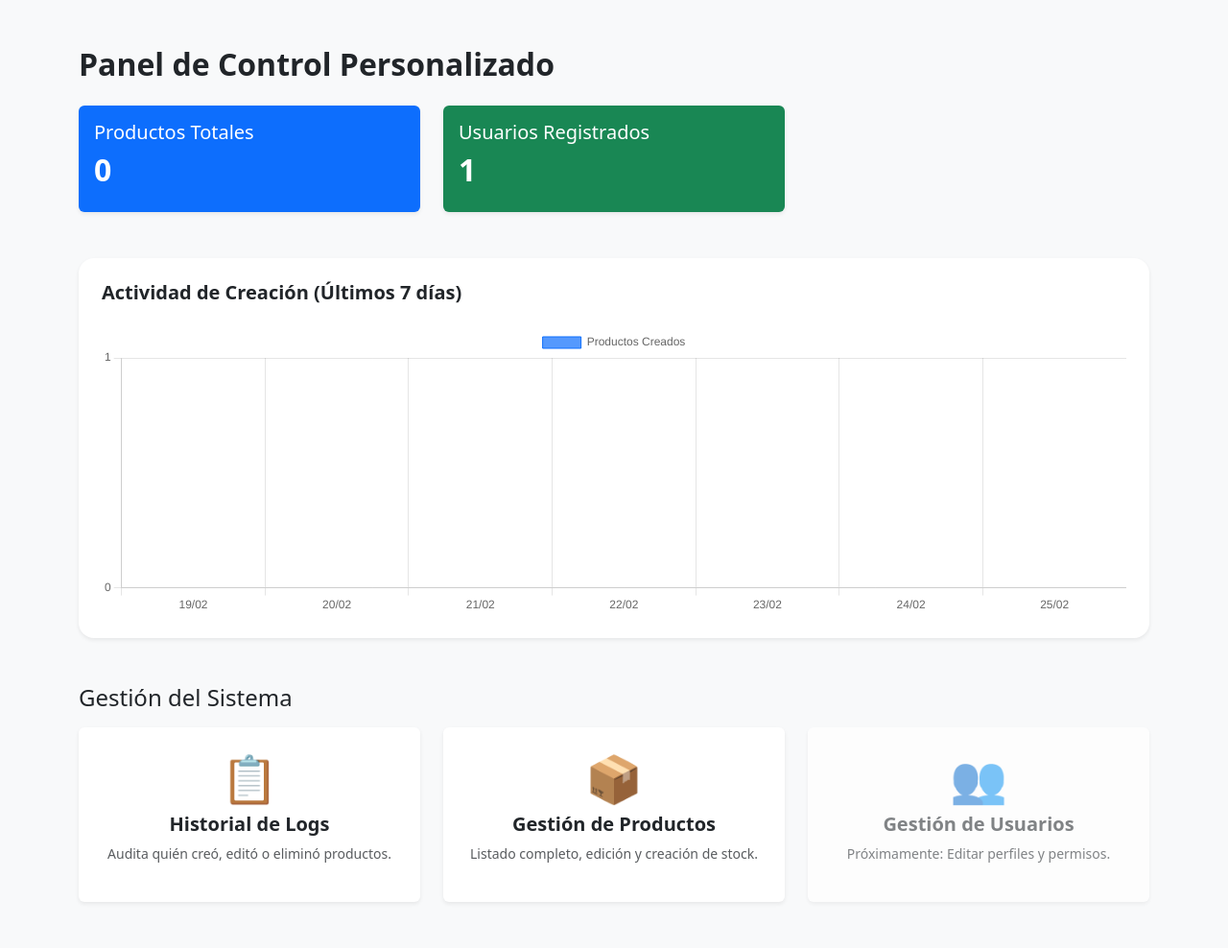
After one commit to TheNicoVM7/django-crud-auth-api, a Django app: page /panel-admin/ in a window 1280 px wide. The commit adds this page. Shown: the whole page at 96% size. Run offline with Django 5.2, Linux system fonts and the light colour scheme; the visitor is signed in with stand-in values (Sample User, id 1); data comes from the database, SQL or seed files in the repository; data that the repository does not hold is empty.

Commit message:
Se termina módulo de gráfica en admin personalizado

```diff
--- /dev/null
+++ b/frontend/templates/frontend/admin_dashboard.html
@@ -0,0 +1,105 @@
+<!DOCTYPE html>
+<html lang="es">
+
+<head>
+    <meta charset="UTF-8">
+    <meta name="viewport" content="width=device-width, initial-scale=1.0">
+    <title>Panel de Administración</title>
+    <link href="https://cdn.jsdelivr.net/npm/bootstrap@5.3.2/dist/css/bootstrap.min.css" rel="stylesheet">
+</head>
+
+<body class="bg-light">
+    <div class="container py-5">
+        <h2 class="fw-bold mb-4">Panel de Control Personalizado</h2>
+
+        <div class="row g-4 mb-5">
+            <div class="col-md-4">
+                <div class="card border-0 shadow-sm bg-primary text-white p-3">
+                    <h5>Productos Totales</h5>
+                    <h2 class="fw-bold">{{ total_productos }}</h2>
+                </div>
+            </div>
+            <div class="col-md-4">
+                <div class="card border-0 shadow-sm bg-success text-white p-3">
+                    <h5>Usuarios Registrados</h5>
+                    <h2 class="fw-bold">{{ total_usuarios }}</h2>
+                </div>
+            </div>
+        </div>
+
+        <div class="row mb-5">
+            <div class="col-12">
+                <div class="card border-0 shadow-sm rounded-4 p-4">
+                    <h5 class="fw-bold mb-4">Actividad de Creación (Últimos 7 días)</h5>
+                    <div style="height: 300px;">
+                        <canvas id="registroChart"></canvas>
+                    </div>
+                </div>
+            </div>
+        </div>
+
+        <h4 class="mb-3">Gestión del Sistema</h4>
+        <div class="row g-4">
+            <div class="col-md-4">
+                <a href="{% url 'ver_logs' %}" class="text-decoration-none">
+                    <div class="card h-100 border-0 shadow-sm hover-shadow p-4 text-center">
+                        <div class="display-5 mb-2">📋</div>
+                        <h5 class="fw-bold text-dark">Historial de Logs</h5>
+                        <p class="text-muted small">Audita quién creó, editó o eliminó productos.</p>
+                    </div>
+                </a>
+            </div>
+
+            <div class="col-md-4">
+                <a href="{% url 'lista_productos' %}" class="text-decoration-none">
+                    <div class="card h-100 border-0 shadow-sm hover-shadow p-4 text-center">
+                        <div class="display-5 mb-2">📦</div>
+                        <h5 class="fw-bold text-dark">Gestión de Productos</h5>
+                        <p class="text-muted small">Listado completo, edición y creación de stock.</p>
+                    </div>
+                </a>
+            </div>
+
+            <div class="col-md-4">
+                <div class="card h-100 border-0 shadow-sm p-4 text-center text-muted opacity-75">
+                    <div class="display-5 mb-2">👥</div>
+                    <h5 class="fw-bold">Gestión de Usuarios</h5>
+                    <p class="small">Próximamente: Editar perfiles y permisos.</p>
+                </div>
+            </div>
+        </div>
+    </div>
+
+    <script src="https://cdn.jsdelivr.net/npm/chart.js"></script>
+    <script>
+        const ctx = document.getElementById('registroChart').getContext('2d');
+        new Chart(ctx, {
+            type: 'bar',
+            data: {
+                labels: {{ labels_grafica| safe }},
+            datasets: [{
+                label: 'Productos Creados',
+                data: {{ datos_grafica| safe }},
+            backgroundColor: 'rgba(13, 110, 253, 0.7)',
+            borderColor: '#0d6efd',
+            borderWidth: 1,
+            borderRadius: 5
+                }]
+            },
+            options: {
+            responsive: true,
+            maintainAspectRatio: false,
+            scales: {
+                y: {
+                    beginAtZero: true,
+                    ticks: {
+                        stepSize: 1
+                    }
+                }
+            }
+        }
+        });
+    </script>
+</body>
+
+</html>
--- a/frontend/templates/frontend/productos.html
+++ b/frontend/templates/frontend/productos.html
@@ -52,8 +52,8 @@
 
                             <div class="d-flex gap-2">
                                 {% if request.user.is_staff %}
-                                <a href="{% url 'ver_logs' %}" class="btn btn-dark">
-                                    📋 Ver Logs
+                                <a href="{% url 'admin_dashboard' %}" class="btn btn-dark">
+                                    ⚙️ Panel de Control
                                 </a>
                                 {% endif %}
 
--- a/frontend/urls.py
+++ b/frontend/urls.py
@@ -1,5 +1,5 @@
 from django.urls import path
-from .views import lista_productos, crear_producto, editar_producto, eliminar_producto, ver_logs
+from .views import lista_productos, crear_producto, editar_producto, eliminar_producto, ver_logs, admin_dashboard
 
 urlpatterns = [
     path('productos/', lista_productos, name='lista_productos'),
@@ -7,4 +7,5 @@ urlpatterns = [
     path('productos/editar/<int:id>/', editar_producto, name='editar_producto'),
     path('productos/eliminar/<int:id>/', eliminar_producto, name='eliminar_producto'),
     path('logs/', ver_logs, name='ver_logs'),
+    path('panel-admin/', admin_dashboard, name='admin_dashboard'),
 ]
--- a/frontend/views.py
+++ b/frontend/views.py
@@ -3,9 +3,14 @@ from django.shortcuts import render, redirect
 from django.contrib import messages
 from django.core.paginator import Paginator
 from django.contrib.auth.decorators import login_required
-from core.models import UserActionLog
+from core.models import Producto, UserActionLog
 from django.contrib.auth.decorators import user_passes_test
 from django.db.models import Q
+from django.contrib.auth.models import User
+from django.utils import timezone
+from datetime import timedelta
+from django.db.models import Count
+
 
 API_URL = 'http://127.0.0.1:8000/api/productos/'
 
@@ -123,3 +128,32 @@ def ver_logs(request):
         'query': query,
         'accion_filtro': accion_filtro
     })
+
+@user_passes_test(lambda u: u.is_staff)
+def admin_dashboard(request):
+    total_productos = Producto.objects.count()
+    total_usuarios = User.objects.count()
+
+    # Lógica para la gráfica: Productos creados en los últimos 7 días
+    hoy = timezone.now().date()
+    fechas = [(hoy - timedelta(days=i)) for i in range(6, -1, -1)]
+
+    # Contamos los logs de tipo 'CREATE' por cada día
+    datos_grafica = []
+    labels_grafica = []
+
+    for fecha in fechas:
+        conteo = UserActionLog.objects.filter(
+            accion='CREATE',
+            fecha__date=fecha
+        ).count()
+        datos_grafica.append(conteo)
+        labels_grafica.append(fecha.strftime('%d/%m'))
+
+    context = {
+        'total_productos': total_productos,
+        'total_usuarios': total_usuarios,
+        'labels_grafica': labels_grafica,
+        'datos_grafica': datos_grafica,
+    }
+    return render(request, 'frontend/admin_dashboard.html', context)
```
